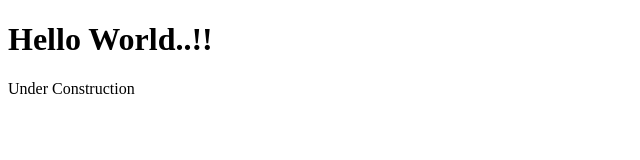
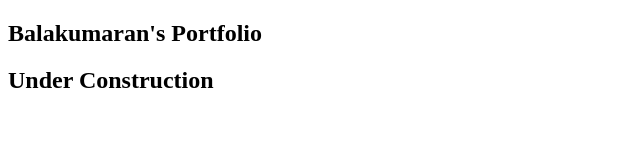
Before and after one commit to sportymsk/sportymsk.github.io, a plain HTML site: page index.html in a window 1280 px wide. Shown: the whole page, without its empty margins (0-640 px from the left). Drawn offline with Linux system fonts and the light colour scheme.

Commit message:
Update index.html

```diff
--- a/index.html
+++ b/index.html
@@ -1,9 +1,19 @@
-<!DOCTYPE html>
+<!doctype html>
 <html>
+<head>
+<title>Balakumaran's Portfolio</title>
+<link rel="stylesheet" href="index.css">
+</head>
 <body>
-
-<h1>Hello World..!!</h1>
-  <p> Under Construction </p>
-
+<div class="overlay"></div>
+<div class="stars" aria-hidden="true"></div>
+<div class="starts2" aria-hidden="true"></div>
+<div class="stars3" aria-hidden="true"></div>
+<main class="main">
+	<section class="contact">
+		<h1 class="title">Balakumaran's Portfolio</h1>
+		<h2 class="sub-title">Under Construction</h2>
+	</section>
+</main>
 </body>
 </html>
```
